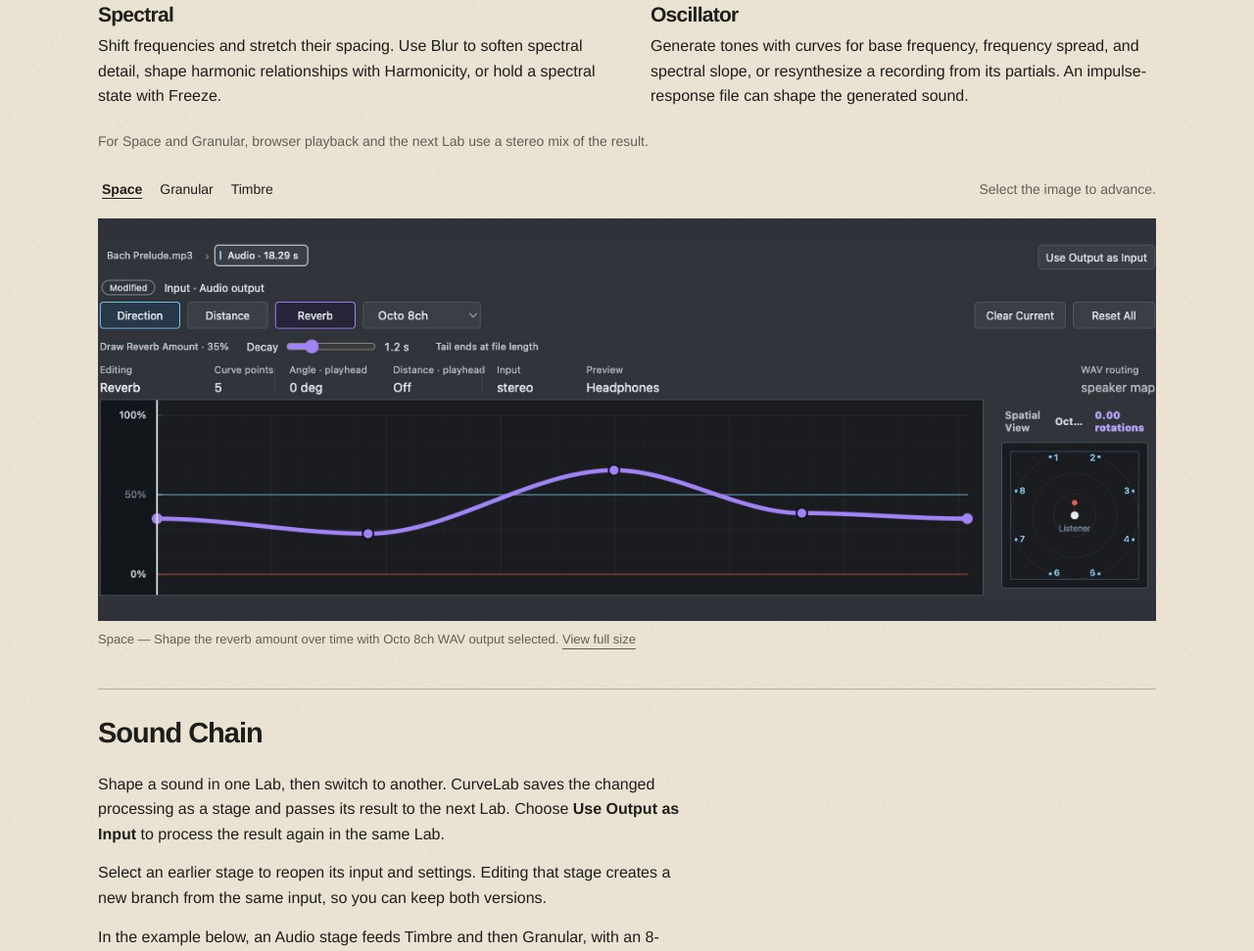
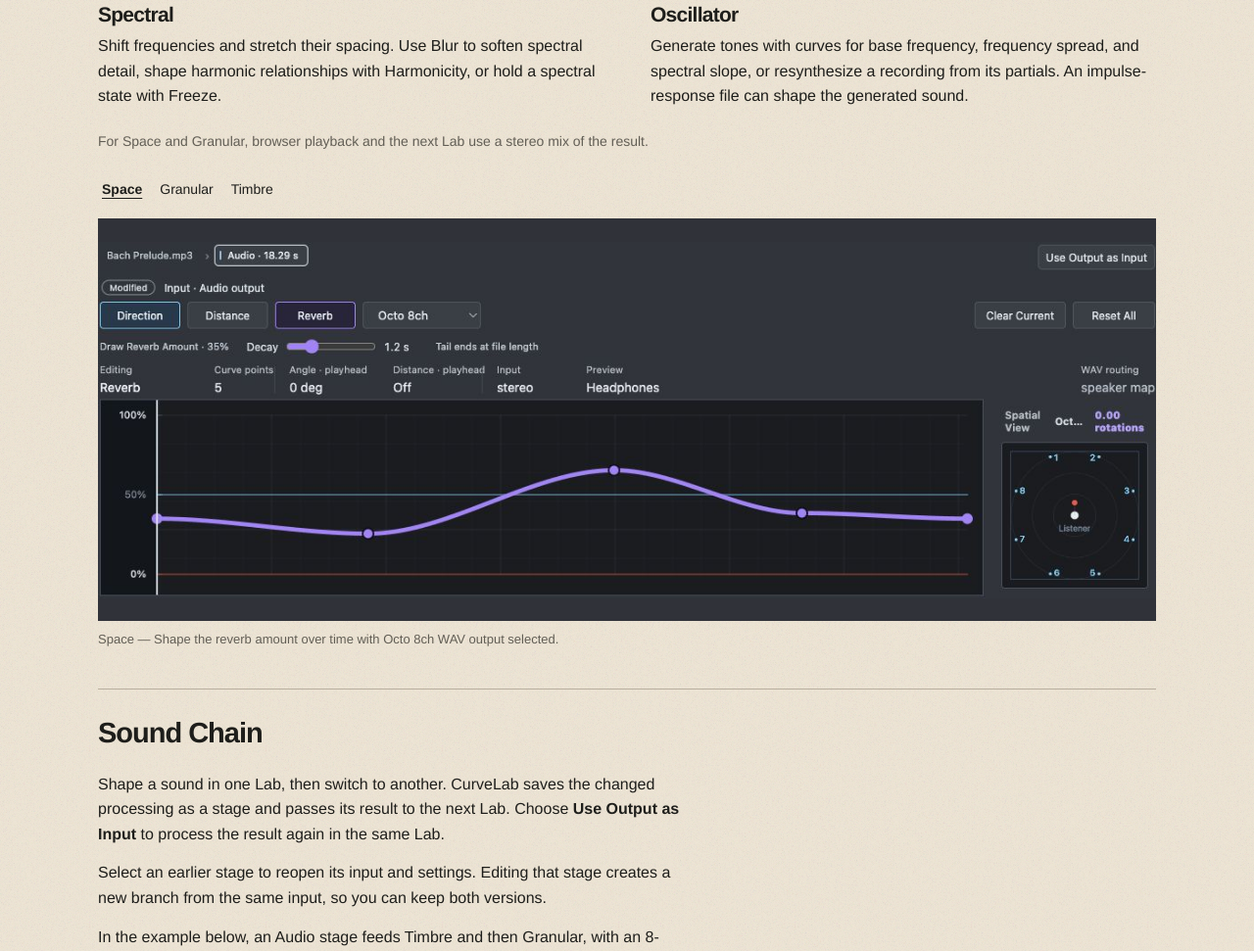
Before and after one commit to hyunsukjun/hyunsukjun.github.io, a plain HTML site: page tools/curvelab-hub/index.html in a window 1280 px wide. Shown: the part 1068-2039 px from the top of the page at 98% size. Drawn offline with Linux system fonts and the light colour scheme.

Commit message:
Simplify the CurveLab screenshot gallery controls

```diff
--- a/assets/style.css
+++ b/assets/style.css
@@ -301,10 +301,6 @@ header,.footer{flex-shrink:0}
 }
 .hub-gallery-controls:not([hidden]) {
   gap: 0 10px;
-  align-items: center;
-}
-.hub-gallery-tip {
-  margin-left: auto;
 }
 .hub-gallery-preview {
   width: 100%;
@@ -332,10 +328,6 @@ header,.footer{flex-shrink:0}
   height: 100%;
   object-fit: contain;
 }
-.hub-gallery .caption a {
-  display: inline;
-  white-space: nowrap;
-}
 @media (max-width: 600px) {
   .hub-lab-grid {
     grid-template-columns: 1fr;
--- a/tools/curvelab-hub/index.html
+++ b/tools/curvelab-hub/index.html
@@ -1,4 +1,4 @@
-<!doctype html><html lang="en"><head><meta charset="utf-8"><meta name="viewport" content="width=device-width, initial-scale=1"><title>CurveLab · Hyunsuk Jun</title><meta name="description" content="A browser workspace for exploring and processing sound." ><meta property="og:title" content="CurveLab · Hyunsuk Jun"><meta property="og:description" content="A browser workspace for exploring and processing sound."><meta property="og:type" content="website"><link rel="canonical" href="https://hyunsukjun.github.io/tools/curvelab-hub/"><meta property="og:url" content="https://hyunsukjun.github.io/tools/curvelab-hub/"><link rel="icon" href="../../assets/favicon.svg" type="image/svg+xml"><link rel="stylesheet" href="../../assets/style.css?v=20261122-image-cycle"></head><body><a class="skip" href="#main">Skip to content</a><div class="wrap"><header><a class="brand" href="../../index.html">Hyunsuk Jun</a><nav aria-label="Main navigation"><a href="../../about/index.html">About</a></nav></header><main id="main">
+<!doctype html><html lang="en"><head><meta charset="utf-8"><meta name="viewport" content="width=device-width, initial-scale=1"><title>CurveLab · Hyunsuk Jun</title><meta name="description" content="A browser workspace for exploring and processing sound." ><meta property="og:title" content="CurveLab · Hyunsuk Jun"><meta property="og:description" content="A browser workspace for exploring and processing sound."><meta property="og:type" content="website"><link rel="canonical" href="https://hyunsukjun.github.io/tools/curvelab-hub/"><meta property="og:url" content="https://hyunsukjun.github.io/tools/curvelab-hub/"><link rel="icon" href="../../assets/favicon.svg" type="image/svg+xml"><link rel="stylesheet" href="../../assets/style.css?v=20261122-gallery-trim"></head><body><a class="skip" href="#main">Skip to content</a><div class="wrap"><header><a class="brand" href="../../index.html">Hyunsuk Jun</a><nav aria-label="Main navigation"><a href="../../about/index.html">About</a></nav></header><main id="main">
 <div class="page-title">
   <a class="back" href="../index.html">← Tools</a>
   <h1>CurveLab</h1>
@@ -45,7 +45,6 @@
       <button type="button" data-hub-pick aria-pressed="true">Space</button>
       <button type="button" data-hub-pick aria-pressed="false">Granular</button>
       <button type="button" data-hub-pick aria-pressed="false">Timbre</button>
-      <p class="small muted hub-gallery-tip">Select the image to advance.</p>
     </div>
     <span class="visually-hidden" role="status" data-hub-status></span>
     <button class="hub-gallery-preview" type="button" data-hub-next aria-label="Show next screenshot" hidden></button>
@@ -53,19 +52,19 @@
       <div class="hub-gallery-frame">
         <img src="../../assets/curvelab-hub-space-reverb.jpg" width="1183" height="399" loading="lazy" alt="Space editor with a Reverb Amount curve, its Decay control, and the Octo 8ch speaker layout.">
       </div>
-      <figcaption class="caption">Space — Shape the reverb amount over time with Octo 8ch WAV output selected. <a href="../../assets/curvelab-hub-space-reverb.jpg">View full size<span class="visually-hidden"> (Space)</span></a></figcaption>
+      <figcaption class="caption">Space — Shape the reverb amount over time with Octo 8ch WAV output selected.</figcaption>
     </figure>
     <figure class="hub-detail-figure">
       <div class="hub-gallery-frame">
         <img src="../../assets/curvelab-hub-granular-density.jpg" width="1183" height="450" loading="lazy" alt="Granular editor with a density curve, source window, and Octo 8ch selected.">
       </div>
-      <figcaption class="caption">Granular — Vary the number of grains per second with a Density curve. <a href="../../assets/curvelab-hub-granular-density.jpg">View full size<span class="visually-hidden"> (Granular)</span></a></figcaption>
+      <figcaption class="caption">Granular — Vary the number of grains per second with a Density curve.</figcaption>
     </figure>
     <figure class="hub-detail-figure">
       <div class="hub-gallery-frame">
         <img src="../../assets/curvelab-hub-timbre-chain.jpg" width="1183" height="399" loading="lazy" alt="Timbre editor with a cutoff curve and the Low Pass, Chorus, and Delay effects in order.">
       </div>
-      <figcaption class="caption">Timbre — Sweep a low-pass cutoff and pass the result through Chorus and Delay. <a href="../../assets/curvelab-hub-timbre-chain.jpg">View full size<span class="visually-hidden"> (Timbre)</span></a></figcaption>
+      <figcaption class="caption">Timbre — Sweep a low-pass cutoff and pass the result through Chorus and Delay.</figcaption>
     </figure>
   </div>
   <script src="../../assets/curvelab-hub-gallery.js?v=20261122-image-cycle" defer></script>
```
